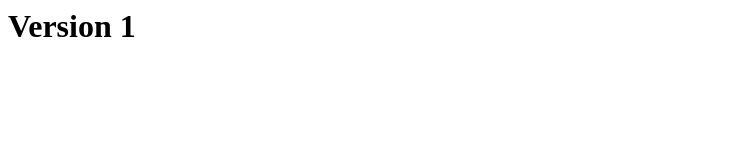
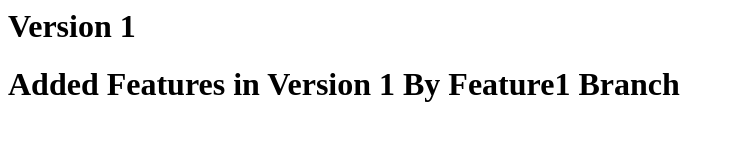
Before and after one commit to 10kc-session/gitBranchMerges, a plain HTML site: page index.html in a window 1280 px wide. Shown: the whole page, without its empty margins (0-734 px from the left). Drawn offline with Linux system fonts and the light colour scheme.

Commit message:
Feature 1

```diff
--- a/index.html
+++ b/index.html
@@ -1 +1,2 @@
 <h1>Version 1</h1>
+<h1>Added Features in Version 1 By Feature1 Branch</h1>
```
Also changed, not shown: abc.txt (added).
